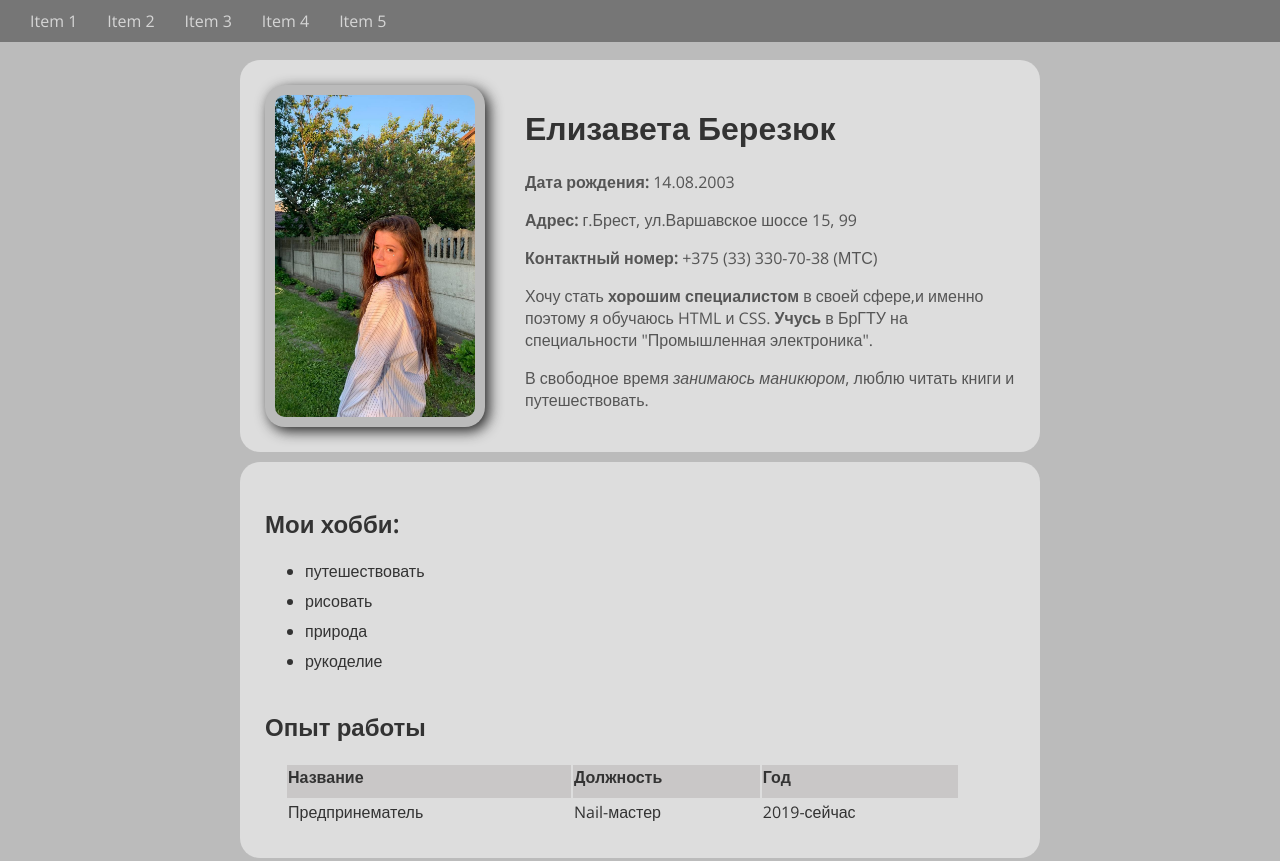
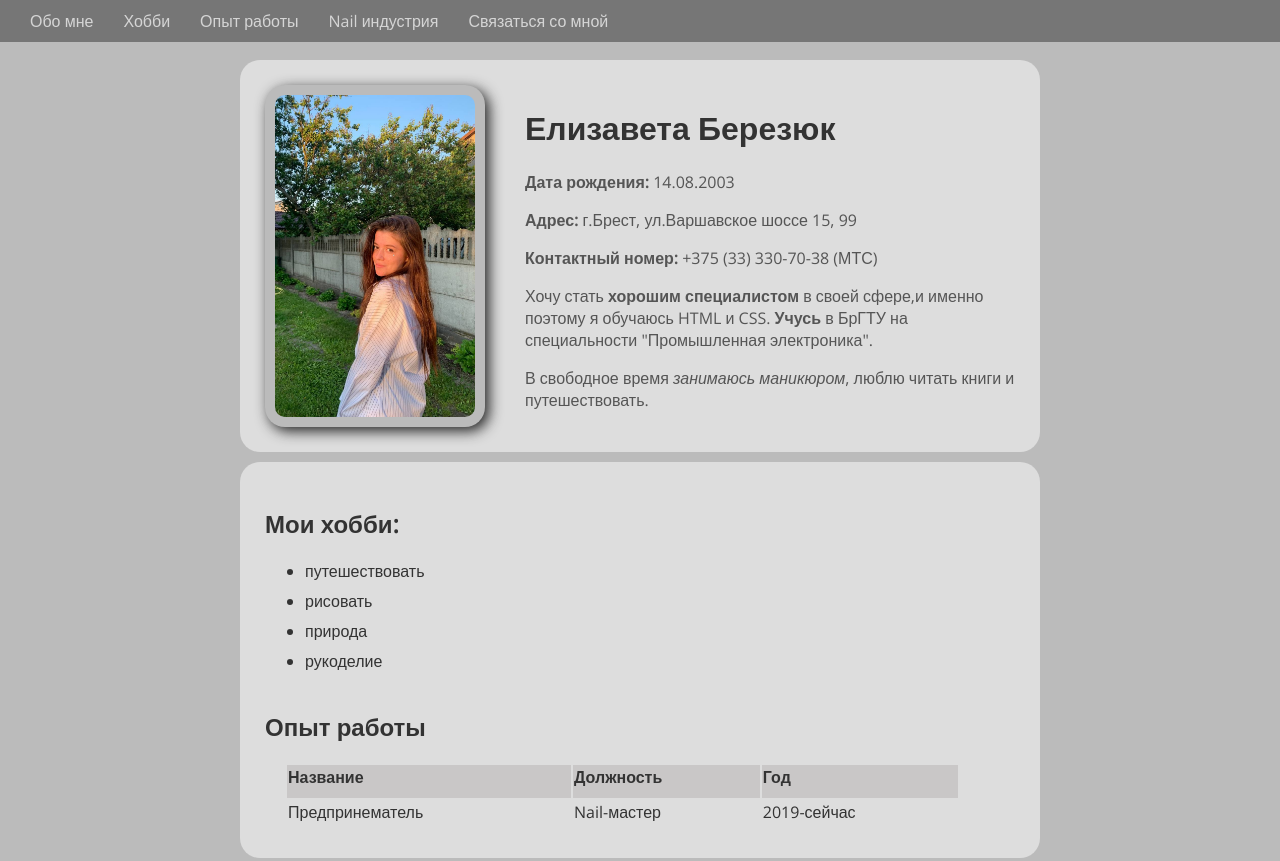
Before and after one commit to LizaBerezuk/-, a plain HTML site: page index.html in a window 1280 px wide. Shown: the top 861 px of the page. Drawn offline with nearby package versions, Linux system fonts and the light colour scheme.

Commit message:
Add files via upload

```diff
--- a/01.css
+++ b/01.css
@@ -26,10 +26,6 @@
     /* width: device-width; */
     width: 32%;
     display: inline-block;
-}
-
-@media(max-width:270px){
-
 }
 
 .img_nails{
@@ -175,11 +171,13 @@ a:hover{
     padding: 0;
     display: flex;
     padding: 0 20px;
+
  }
 
  .navbar ul li{
     margin-right: 10px;
     padding: 10px;
+    text-align: center
  }
 
  .navbar ul li:hover{
--- a/index.html
+++ b/index.html
@@ -12,11 +12,11 @@
 <body class="body">
     <nav class="navbar">
         <ul>
-            <li><a href="#">Item 1</a></li>
-            <li><a href="#">Item 2</a></li>
-            <li><a href="#">Item 3</a></li>
-            <li><a href="#">Item 4</a></li>
-            <li><a href="#">Item 5</a></li>
+            <li><a href="#">Обо мне</a></li>
+            <li><a href="#">Хобби</a></li>
+            <li><a href="#">Опыт работы</a></li>
+            <li><a href="#">Nail индустрия</a></li>
+            <li><a href="#">Связаться со мной</a></li>
         </ul>
 
     </nav>
```
